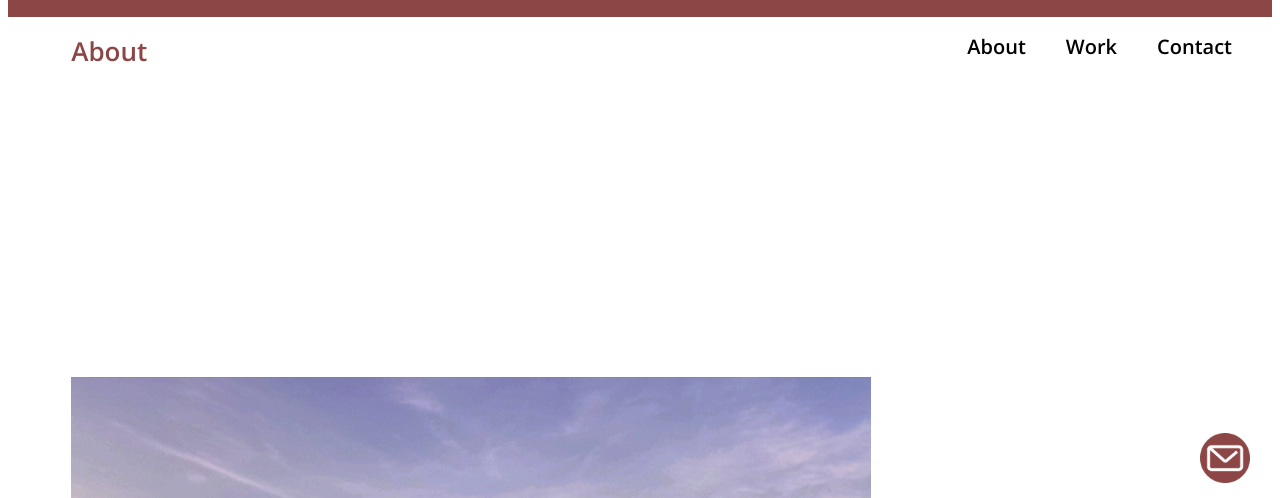
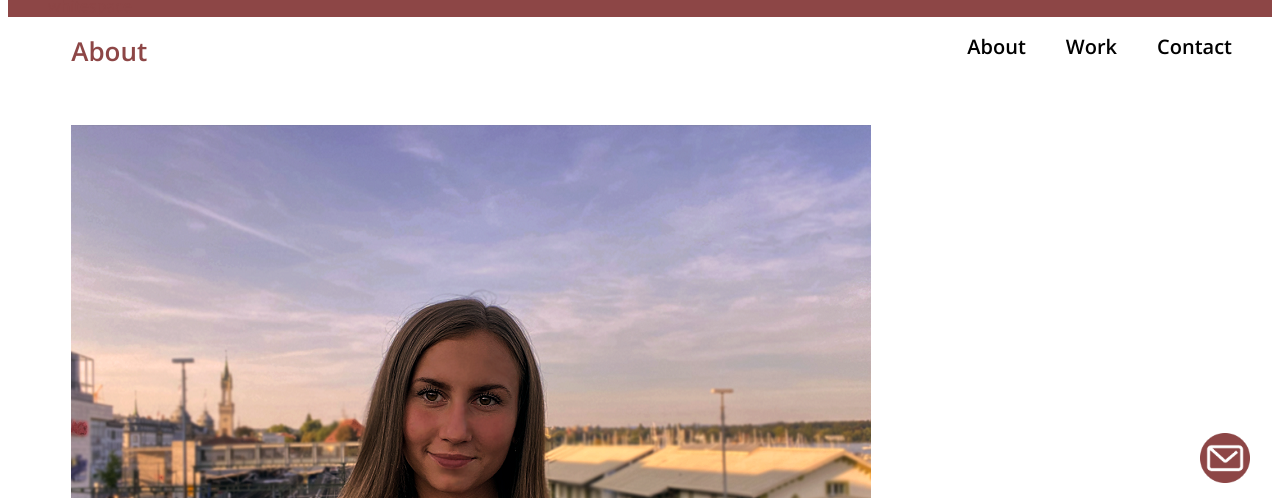
Before and after one commit to kristinanovikov11/Neu, a website: page main.html in a window 1280 px wide. Shown: the top 498 px of the page. Drawn offline with nearby package versions, Linux system fonts and the light colour scheme; a web font is replaced by a local one.

Commit message:
Update main.css

```diff
--- a/main.css
+++ b/main.css
@@ -88,7 +88,7 @@ nav ul li a:hover:after {
 
 #portrait {
 	margin-left: 5%;
-	margin-top: -40%;
+	margin-top: -60%;
 	z-index: -1;
 }
 
```
